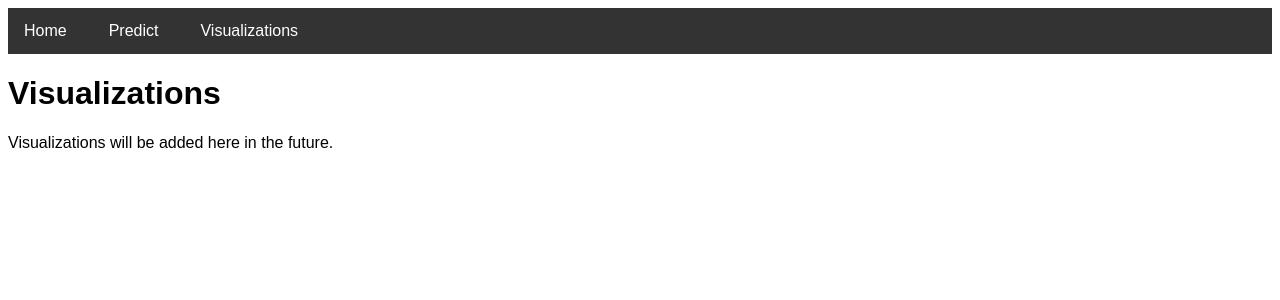
After one commit to drusso97/C964_Capstone, a Flask app: page /visualization1 in a window 1280 px wide. The commit adds this page. Shown: the top 300 px of the page. Run offline with Flask 3, Linux system fonts and the light colour scheme; parts of the project's set-up code (start-up, migrations or seed data) failed here and were passed over.

Commit message:
updated navbar. Added three pages for visualizations

```diff
--- a/app.py
+++ b/app.py
@@ -3,6 +3,10 @@ from flask import Flask, render_template, request
 from sklearn.metrics import accuracy_score
 from sklearn.model_selection import train_test_split
 from sklearn.tree import DecisionTreeRegressor
+import matplotlib.pyplot as plt
+from sklearn.tree import plot_tree
+import io
+import base64
 
 app = Flask(__name__)
 
@@ -92,6 +96,18 @@ def predict():
 def visualize():
     return render_template('visualize.html')
 
+@app.route('/visualization1')
+def visualization1():
+    return render_template('visualization1.html')
+
+@app.route('/visualization2')
+def visualization2():
+    return render_template('visualization2.html')
+
+@app.route('/visualization3')
+def visualization3():
+    return render_template('visualization3.html')
+
 
 if __name__ == '__main__':
     app.run(debug=True)
--- a/static/styles/style.css
+++ b/static/styles/style.css
@@ -53,3 +53,56 @@ input[type="text"] {
 .pagination a:hover {
     text-decoration: underline;
 }
+
+nav ul {
+    list-style-type: none;
+    margin: 0;
+    padding: 0;
+    overflow: hidden;
+    background-color: #333;
+}
+
+nav ul li {
+    float: left;
+}
+
+nav ul li a, .dropbtn {
+    display: inline-block;
+    color: white;
+    text-align: center;
+    padding: 14px 16px;
+    text-decoration: none;
+}
+
+nav ul li a:hover, .dropdown:hover .dropbtn {
+    background-color: #111;
+}
+
+nav ul li ul {
+    display: none;
+    position: absolute;
+    background-color: #f9f9f9;
+    min-width: 160px;
+    box-shadow: 0px 8px 16px 0px rgba(0,0,0,0.2);
+    z-index: 1;
+}
+
+nav ul li ul li {
+    float: none;
+}
+
+nav ul li ul li a {
+    padding: 12px 16px;
+    text-decoration: none;
+    color: black;
+    display: block;
+    text-align: left;
+}
+
+nav ul li ul li a:hover {
+    background-color: #ddd;
+}
+
+nav ul li:hover ul {
+    display: block;
+}
--- /dev/null
+++ b/templates/visualization1.html
@@ -0,0 +1,27 @@
+<!DOCTYPE html>
+<html lang="en">
+<head>
+    <meta charset="UTF-8">
+    <meta name="viewport" content="width=device-width, initial-scale=1.0">
+    <title>Visualizations</title>
+    <link rel="stylesheet" href="{{ url_for('static', filename='/styles/style.css') }}">
+</head>
+<body>
+<nav>
+    <ul>
+        <li><a href="{{ url_for('index') }}">Home</a></li>
+        <li><a href="{{ url_for('predict') }}">Predict</a></li>
+        <li>
+            <a href="#">Visualizations</a>
+            <ul>
+                <li><a href="{{ url_for('visualization1') }}">Visualization 1</a></li>
+                <li><a href="{{ url_for('visualization2') }}">Visualization 2</a></li>
+                <li><a href="{{ url_for('visualization3') }}">Visualization 3</a></li>
+            </ul>
+        </li>
+    </ul>
+</nav>
+    <h1>Visualizations</h1>
+    <p>Visualizations will be added here in the future.</p>
+</body>
+</html>
```
Also changed, not shown: templates/index.html (+9 -2 lines), templates/predict.html (+8 -1 lines), templates/visualization2.html (added, +27 -0 lines), templates/visualization3.html (added, +27 -0 lines).
